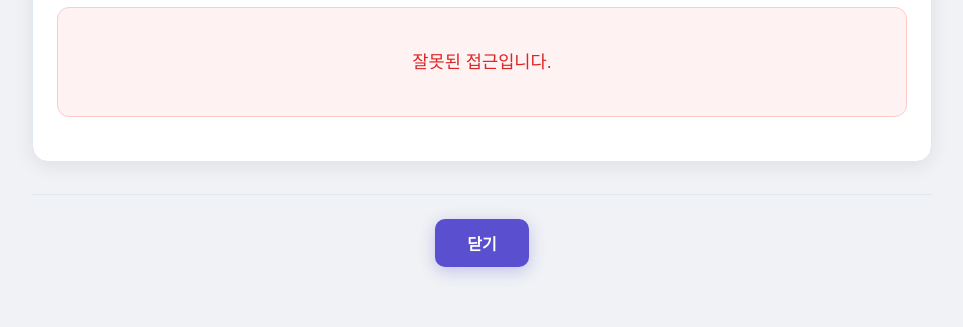
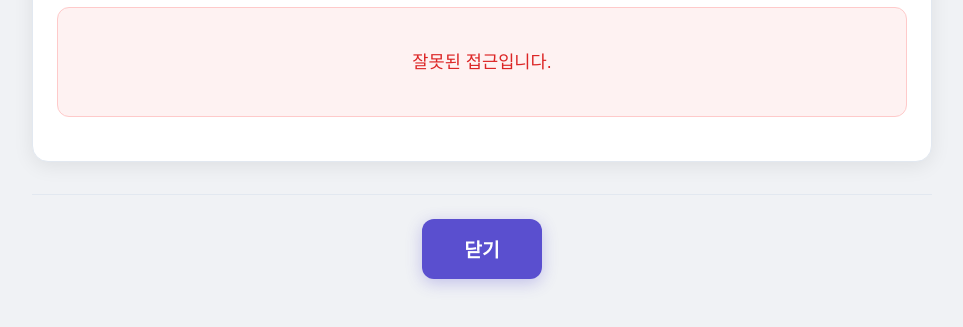
Before and after one commit to yhun1542/emarknews-v2, a website: page public/detail.html in a window 1280 px wide. Shown: the part 95-422 px from the top of the page, without its empty margins (158-1121 px from the left). Drawn offline with Linux system fonts and the light colour scheme; a web font is replaced by a local one.

Commit message:
Improve close button styling
- 폰트 크기 1rem → 1.2rem으로 증가
- 폰트 굵기 600 → 700으로 강화
- 패딩 증가로 버튼 크기 확대
- 가운데 정렬 및 최소 너비 설정
- 둥근 모서리 증가

```diff
--- a/public/detail.html
+++ b/public/detail.html
@@ -241,13 +241,17 @@
             background: var(--primary-color);
             color: white;
             border: none;
-            padding: 12px 32px;
-            border-radius: 10px;
+            padding: 16px 40px;
+            border-radius: 12px;
             cursor: pointer;
-            font-size: 1rem;
-            font-weight: 600;
+            font-size: 1.2rem;
+            font-weight: 700;
             transition: all 0.3s ease;
             box-shadow: 0 4px 16px rgba(90, 79, 207, 0.3);
+            display: block;
+            margin: 0 auto;
+            text-align: center;
+            min-width: 120px;
         }
 
         .action-button:hover {
```
